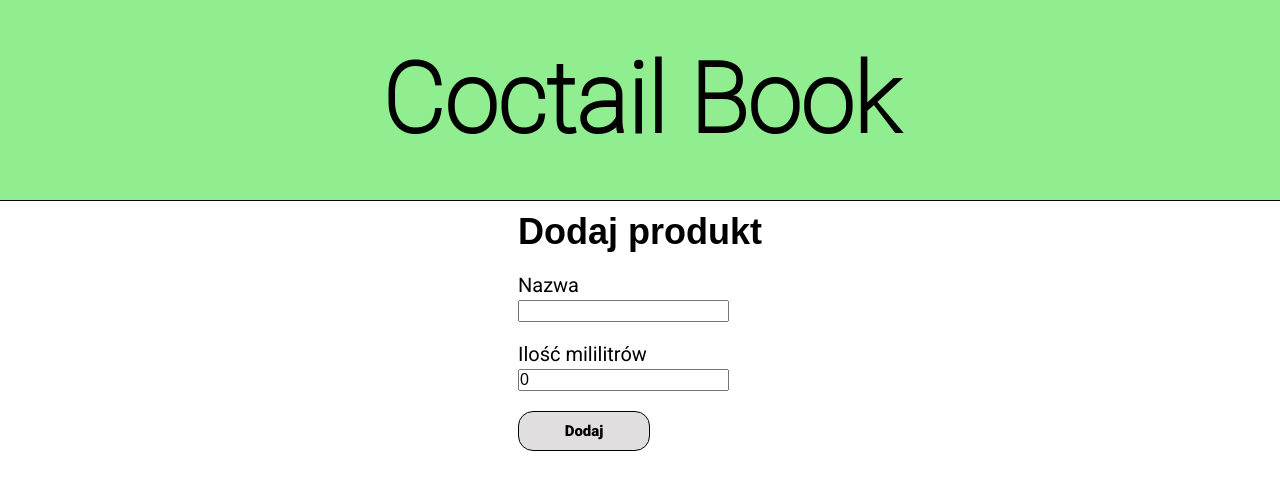
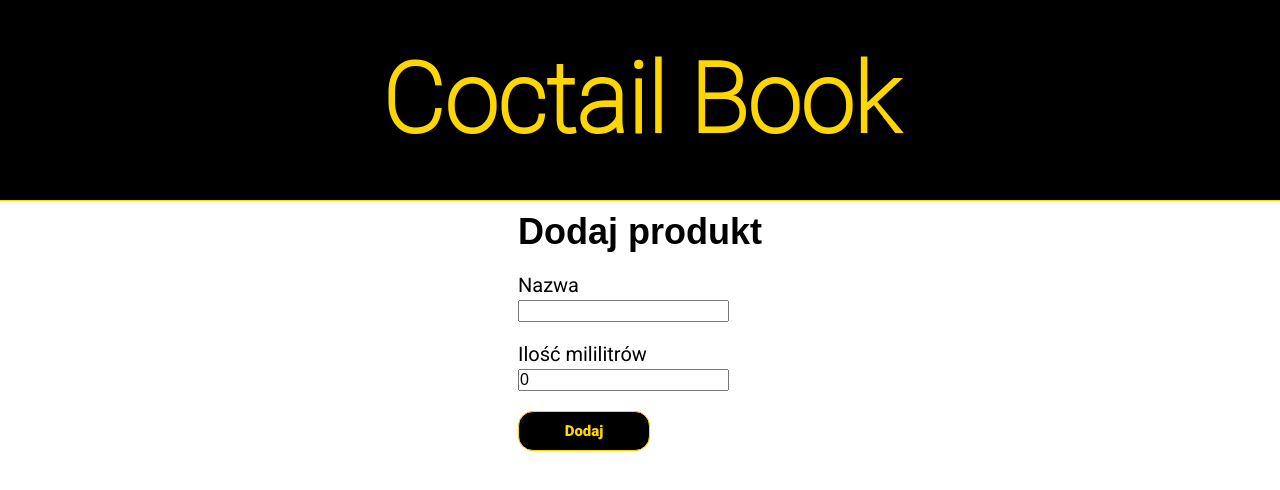
Before and after one commit to matir85/homemadeCoctailBook-front, a React (Create React App) app: page /product/add in a window 1280 px wide. Shown: the top 490 px of the page. Built offline with nearby package versions, Linux system fonts and the light colour scheme; a web font is replaced by a local one.

Commit message:
uploading the name and description to the database

```diff
--- a/src/component/AddCoctail/AddCoctail.tsx
+++ b/src/component/AddCoctail/AddCoctail.tsx
@@ -1,5 +1,5 @@
 import React, {ChangeEvent, FormEvent, useEffect, useState} from "react";
-import {CoctailDescription, CoctailIngredients, ProductEntity} from "types";
+import {CoctailDescription, CoctailEntity, CoctailIngredients, ProductEntity} from "types";
 
 import {Spinner} from "../Spinner/Spinner";
 import {ChoiceOfIngredient} from "./ChoiceOfIngredient";
@@ -7,6 +7,8 @@ import {TextField} from "@mui/material";
 import {SelectChangeEvent} from "@mui/material/Select/SelectInput";
 import AddCircleOutlineOutlinedIcon from '@mui/icons-material/AddCircleOutlineOutlined';
 import './AddCoctail.css';
+import {Simulate} from "react-dom/test-utils";
+import error = Simulate.error;
 
 export const AddCoctail = () => {
 
@@ -39,16 +41,14 @@ export const AddCoctail = () => {
         }))
     }
 
-
     const addRowIngredient = () => {
         let newRowIngredient = {ingredient: '', quantity: 0}
         setFormIngredient([...formIngredient, newRowIngredient])
     }
 
-
     const [productList, setProductList] = useState<ProductEntity[] | null>(null)
 
-    const refreshProductList = async () => {
+    const productsAvailable = async () => {
         const res = await fetch('http://localhost:3001/product', {
             headers: {}
         })
@@ -57,26 +57,31 @@ export const AddCoctail = () => {
     }
 
     useEffect(() => {
-        refreshProductList()
+        productsAvailable()
     }, [])
 
 
     const sendForm = async (e: FormEvent) => {
         e.preventDefault()
-        console.log(formName.name)
-        console.log(formIngredient)
-        console.log(formName.description)
-        // const resData = await fetch('http://localhost:3001/coctail/add', {
-        //     method: 'POST',
-        //     headers: {
-        //         'Content-Type': 'application/json'
-        //     },
-        //     body: JSON.stringify(form)
-        // })
+        console.log(formName)
 
-        // const data: ProductEntity = await resData.json()
+        try {
+            const resCoctailData = await fetch('http://localhost:3001/coctail', {
+                method: 'POST',
+                mode: 'cors',
+                headers: {
+                    'Content-Type': 'application/json'
+                },
+                body: JSON.stringify(formName)
+            })
 
+            const dataCoctailName: CoctailEntity = await resCoctailData.json()
+        } catch (err) {
+            console.log(err)
+            throw new Error()
+        }
     }
+
     if (!productList) return <Spinner/>
 
 
--- a/src/component/Button/Button.css
+++ b/src/component/Button/Button.css
@@ -1,17 +1,18 @@
 .btn {
     width: 100px;
-    background: #e0dede;
+    background: black;
     font-family: "Roboto", sans-serif;
     font-weight: bold;
     text-align: center;
     font-size: 15px;
+    color: #ffd700;
     padding: 10px 15px;
-    border: 1px solid black;
+    border: 1px solid #ffd700;
     border-radius: 15px;
 }
 
 .link {
     text-decoration: none;
-    color: black;
+    color: #ffd700;
     font-size: 20px;
 }
--- a/src/component/Hrader/Header.css
+++ b/src/component/Hrader/Header.css
@@ -5,8 +5,9 @@
     height: 200px;
     justify-content: center;
     align-items: center;
-    background-color: lightgreen;
-    border-bottom: 1px solid black;
+    background-color: black;
+    border-bottom: 1px solid #ffd700;
     font-family: "Roboto Thin", sans-serif;
     font-size: 3em;
+    color: #ffd700;
 }
```
